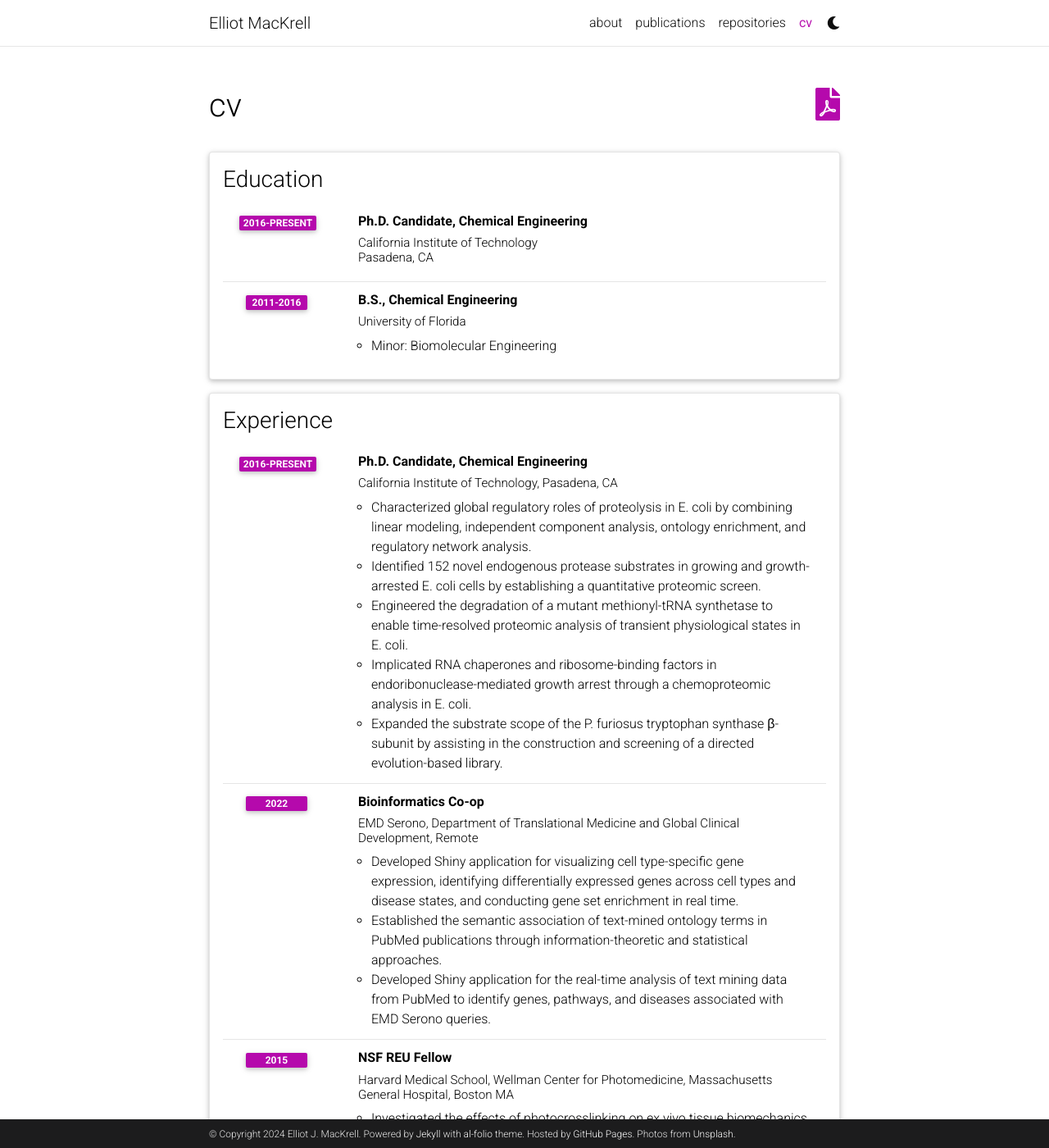
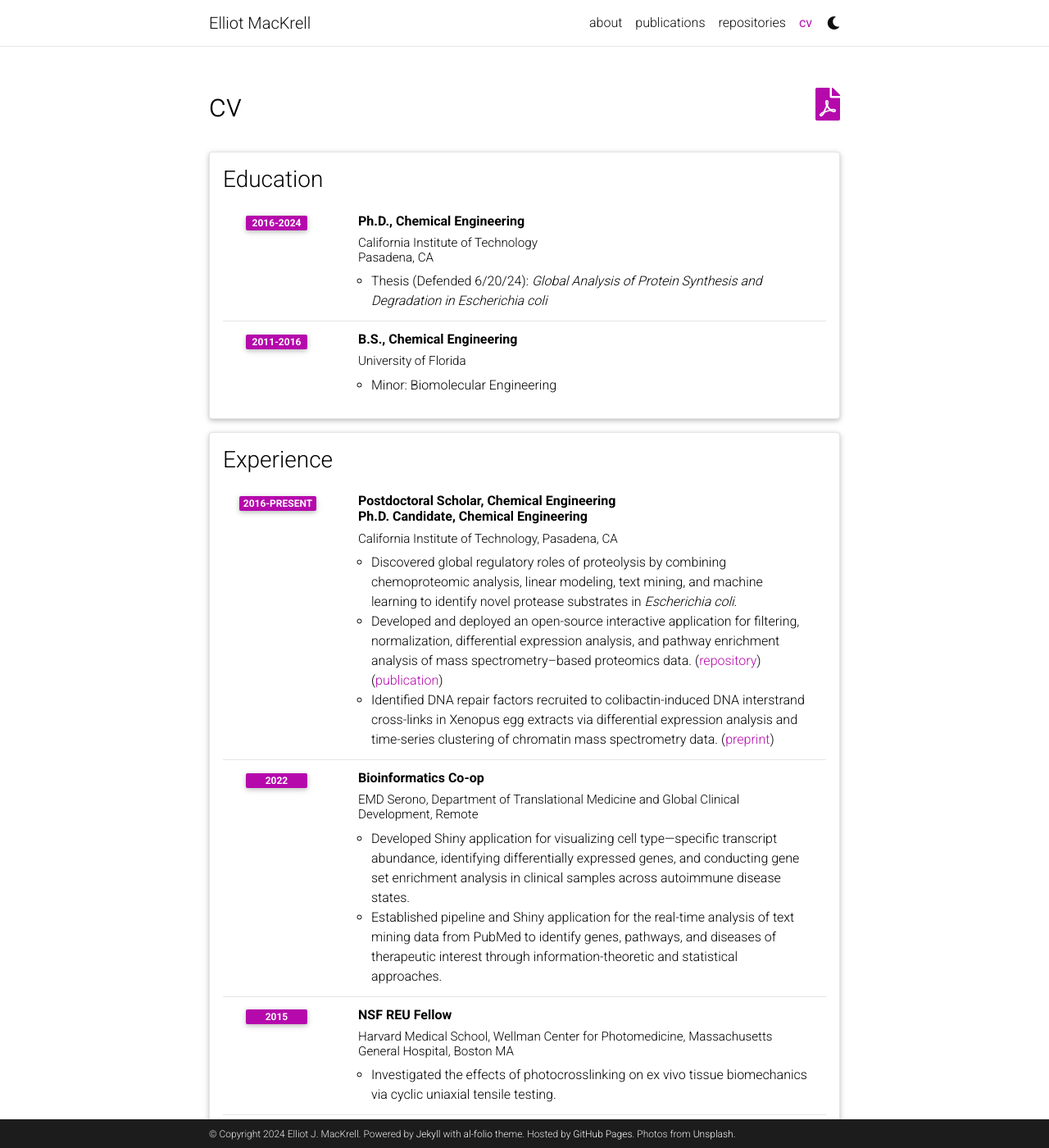
Before and after one commit to ejmackrell/ejmackrell.github.io, a Jekyll site: the page built from _pages/cv.md, in a window 1280 px wide and 1400 px high. Shown: the whole window at 82% size. Built offline with Jekyll 4.4.1, drawn with Linux system fonts in a browser that asks for light colours; full-size pictures stand in for the smaller copies a plugin makes; comment, search, counter and statistics services are not loaded; a style sheet for code colours, icons or effects is not loaded; some of the changed text lies outside the part shown.

Commit message:
Update website

```diff
--- a/_data/cv.yml
+++ b/_data/cv.yml
@@ -11,9 +11,11 @@
 - title: Education
   type: time_table
   contents:
-    - title: Ph.D. Candidate, Chemical Engineering
+    - title: Ph.D., Chemical Engineering
       institution: California Institute of Technology<br>Pasadena, CA
-      year: 2016-Present
+      year: 2016-2024
+      description:
+        - "Thesis (Defended 6/20/24): <i>Global Analysis of Protein Synthesis and Degradation in Escherichia coli</i>"
 
     - title: B.S., Chemical Engineering
       institution: University of Florida
@@ -24,23 +26,20 @@
 - title: Experience
   type: time_table
   contents:
-    - title: Ph.D. Candidate, Chemical Engineering
+    - title: Postdoctoral Scholar, Chemical Engineering<br>Ph.D. Candidate, Chemical Engineering
       institution: California Institute of Technology, Pasadena, CA
       year: 2016-Present
       description:
-        - Characterized global regulatory roles of proteolysis in E. coli by combining linear modeling, independent component analysis, ontology enrichment, and regulatory network analysis.
-        - Identified 152 novel endogenous protease substrates in growing and growth-arrested E. coli cells by establishing a quantitative proteomic screen.
-        - Engineered the degradation of a mutant methionyl-tRNA synthetase to enable time-resolved proteomic analysis of transient physiological states in E. coli.
-        - Implicated RNA chaperones and ribosome-binding factors in endoribonuclease-mediated growth arrest through a chemoproteomic analysis in E. coli.
-        - Expanded the substrate scope of the P. furiosus tryptophan synthase β-subunit by assisting in the construction and screening of a directed evolution-based library.
+        - Discovered global regulatory roles of proteolysis by combining chemoproteomic analysis, linear modeling, text mining, and machine learning to identify novel protease substrates in <i>Escherichia coli</i>.
+        - Developed and deployed an open-source interactive application for filtering, normalization, differential expression analysis, and pathway enrichment analysis of mass spectrometry–based proteomics data. (<a href="https://github.com/ejmackrell/tidyproteomics-interactive">repository</a>) (<a href="https://bmcbioinformatics.biomedcentral.com/articles/10.1186/s12859-023-05360-7">publication</a>)
+        - Identified DNA repair factors recruited to colibactin-induced DNA interstrand cross-links in Xenopus egg extracts via differential expression analysis and time-series clustering of chromatin mass spectrometry data. (<a href="https://www.biorxiv.org/content/10.1101/2024.01.30.576698v2">preprint</a>)
 
     - title: Bioinformatics Co-op
       institution: EMD Serono, Department of Translational Medicine and Global Clinical Development, Remote
       year: 2022
       description:
-        - Developed Shiny application for visualizing cell type-specific gene expression, identifying differentially expressed genes across cell types and disease states, and conducting gene set enrichment in real time.
-        - Established the semantic association of text-mined ontology terms in PubMed publications through information-theoretic and statistical approaches.
-        - Developed Shiny application for the real-time analysis of text mining data from PubMed to identify genes, pathways, and diseases associated with EMD Serono queries.
+        - Developed Shiny application for visualizing cell type—specific transcript abundance, identifying differentially expressed genes, and conducting gene set enrichment analysis in clinical samples across autoimmune disease states.
+        - Established pipeline and Shiny application for the real-time analysis of text mining data from PubMed to identify genes, pathways, and diseases of therapeutic interest through information-theoretic and statistical approaches.
 
     - title: NSF REU Fellow
       institution: Harvard Medical School, Wellman Center for Photomedicine, Massachusetts General Hospital, Boston MA
@@ -94,11 +93,13 @@
 - title: Skills and Coursework
   type: nested_list
   contents:
-    - title: Computational skills
+    - title: Bioinformatics and statistics
       items:
-        - Bioinformatic and statistical analysis of mass spectrometry-based proteomics data
+        - Mass spectrometry-based proteomics analysis
+        - RNA-seq analysis
         - Text mining
         - Machine learning
+        - Cloud computing
         - Shiny application development
         - Linear modeling
         - Regulatory network analysis
@@ -111,9 +112,36 @@
         - R
         - Bash
 
-    - title: Software
+    - title: Machine learning
       items:
-        - Docker, AWS EC2, Git, scikit-learn, PyTorch
+        - Scikit-learn
+        - PyTorch
+        - XGBoost
+
+    - title: Data analysis and visualization
+      items:
+        - Pandas
+        - NumPy
+        - Matplotlib
+        - Seaborn
+        - Jupyter Notebook
+        - Shiny
+        - Bioconductor
+        - tidyverse
+
+    - title: Cloud and development tools
+      items:
+        - Docker
+        - AWS EC2
+        - Git
+        - Visual Studio Code
+        - RStudio
+
+    - title: Software suites
+      items:
+        - GeneData Profiler
+        - Proteomics analysis suites (MaxQuant, Proteome Discoverer)
+        - Clarivate CBDD
 
     - title: Relevant coursework
       items:
```
Also changed, not shown: _pages/about.md (+3 -3 lines), 1 other file.
